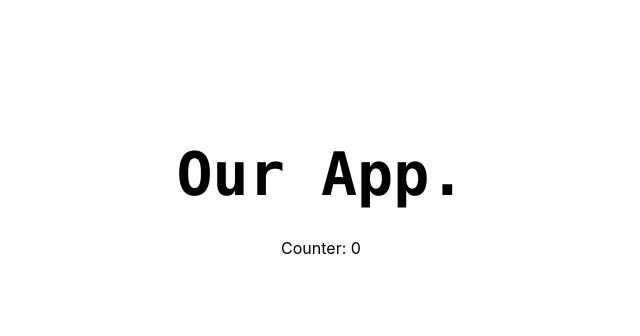
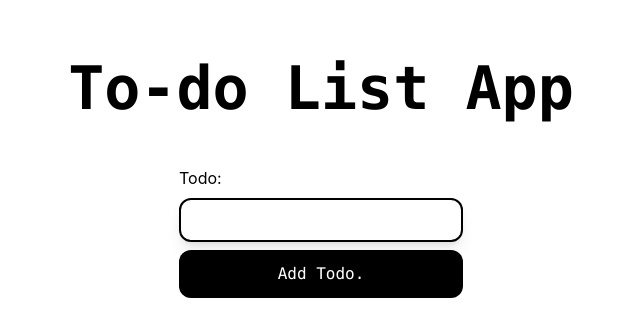
Before and after one commit to techinstl/software-development-stl, a React (Create React App) app in the folder react/app/: page / in a window 1280 px wide. Shown: the part 198-534 px from the top of the page, without its empty margins (319-959 px from the left). Built offline with nearby package versions, Linux system fonts and the light colour scheme.

Commit message:
updated todo app

```diff
--- a/react/app/src/App.js
+++ b/react/app/src/App.js
@@ -1,12 +1,12 @@
 import { useState } from "react";
-import { Counter } from "./components/Counter";
+import { TodoForm } from "./components/TodoForm";
 
 function App() {
   return (
-    <div className="h-screen flex flex-col items-center justify-center">
+    <div className="h-screen flex flex-col items-center justify-center bg-white">
       <div className="flex flex-col items-center space-y-8">
-        <h1 className="text-6xl font-mono font-semibold">Our App.</h1>
-        <Counter />
+        <h1 className="text-6xl font-mono font-semibold">To-do List App</h1>
+        <TodoForm />
       </div>
     </div>
   );
--- a/react/app/src/components/Counter.js
+++ /dev/null
@@ -1,11 +0,0 @@
-import React, { useState } from "react";
-
-export const Counter = () => {
-  const [counter, setCounter] = useState(0);
-
-  const handleClick = () => {
-    setCounter(counter + 2);
-  };
-
-  return <button onClick={handleClick}>Counter: {counter}</button>;
-};
--- /dev/null
+++ b/react/app/src/components/TodoForm.js
@@ -0,0 +1,40 @@
+import React, { useState } from "react";
+
+export const TodoForm = () => {
+  const [todo, setTodo] = useState("");
+  const [todos, setTodos] = useState([]);
+
+  const handleChange = (event) => {
+    console.log("Value changed to: " + event.target.value);
+    setTodo(event.target.value);
+  };
+
+  const handleSubmit = (event) => {
+    event.preventDefault();
+    setTodos(data => [...data, todo]);
+  };
+
+  return (
+    <div className="flex flex-col space-y-6">
+      <form onSubmit={handleSubmit} className="flex flex-col p-4 space-y-2">
+        <label>Todo:</label>
+        <input
+          value={todo}
+          onChange={handleChange}
+          className="px-4 py-2 border-2 border-black shadow-lg rounded-xl"
+        />
+        <button
+          type="submit"
+          className="px-2 py-3 bg-black text-white font-mono rounded-xl"
+        >
+          Add Todo.
+        </button>
+      </form>
+      <ul className="flex flex-col space-y-2 p-1">
+        {todos.map((element) => (
+          <li>{element}</li>
+        ))}
+      </ul>
+    </div>
+  );
+};
```
